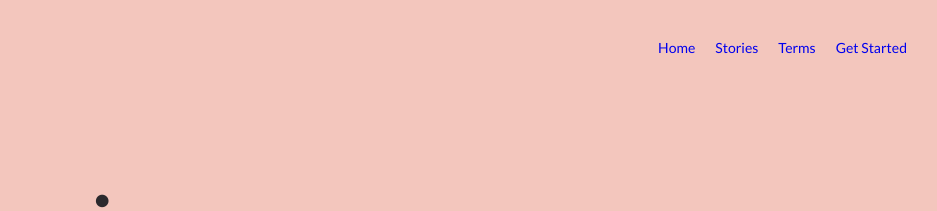
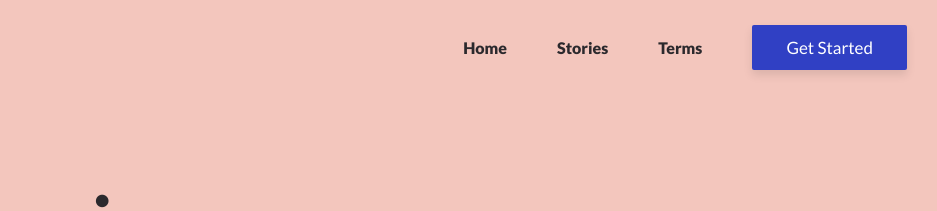
Before and after one commit to KaushikShivam/Castle-landing-page, a website: page index.html in a window 1280 px wide. Shown: the top 211 px of the page, 343-1280 px from the left. Drawn offline with Linux system fonts and the light colour scheme.

Commit message:
Finish navigation styling

```diff
--- a/index.html
+++ b/index.html
@@ -27,10 +27,10 @@
                 </div>
                 <div class="nav__list">
                     <ul class="d-flex">
-                        <li class="ml-2"><a href="#">Home</a></li>
-                        <li class="ml-2"><a href="#">Stories</a></li>
-                        <li class="ml-2"><a href="#">Terms</a></li>
-                        <li class="ml-2"><a href="#">Get Started</a></li>
+                        <li class="ml-5"><a class="nav__links" href="#">Home</a></li>
+                        <li class="ml-5"><a class="nav__links" href="#">Stories</a></li>
+                        <li class="ml-5"><a class="nav__links" href="#">Terms</a></li>
+                        <li class="ml-5"><a class="btn btn--primary" href="#">Get Started</a></li>
                     </ul>
                 </div>
             </nav>
--- a/sass/layout/_header.scss
+++ b/sass/layout/_header.scss
@@ -5,14 +5,21 @@
 
   .logo-box {
     &__title {
-        font-size: 1.7rem;
+      font-size: 1.7rem;
     }
 
     &__subtitle {
-        font-size: 1.5rem;
+      font-size: 1.5rem;
     }
   }
 
+  .nav {
+    &__links {
+      font-weight: $f-black;
+      font-size: 1.6rem;
+      color: $color-default;
+    }
+  }
 
   .hero {
     height: 70%;
```
Also changed, not shown: css/style.css.
